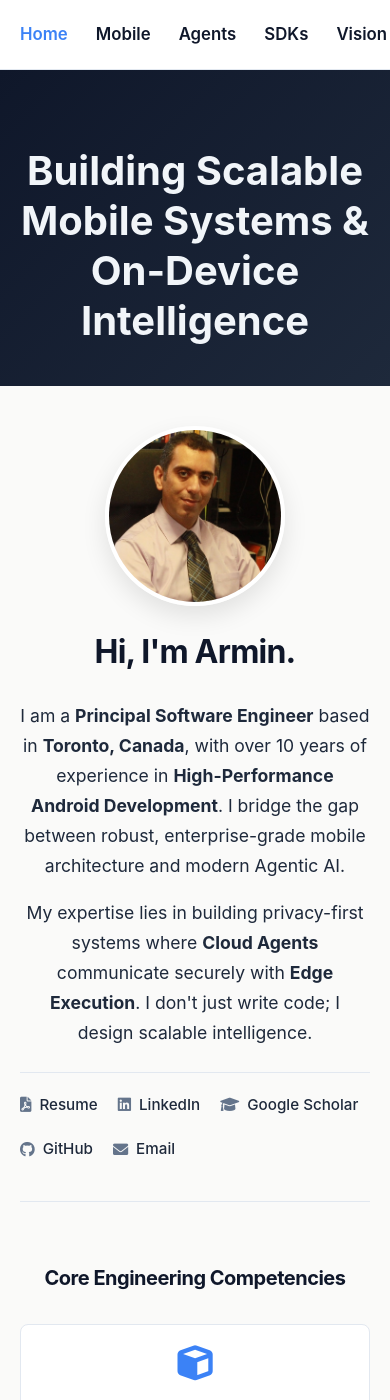
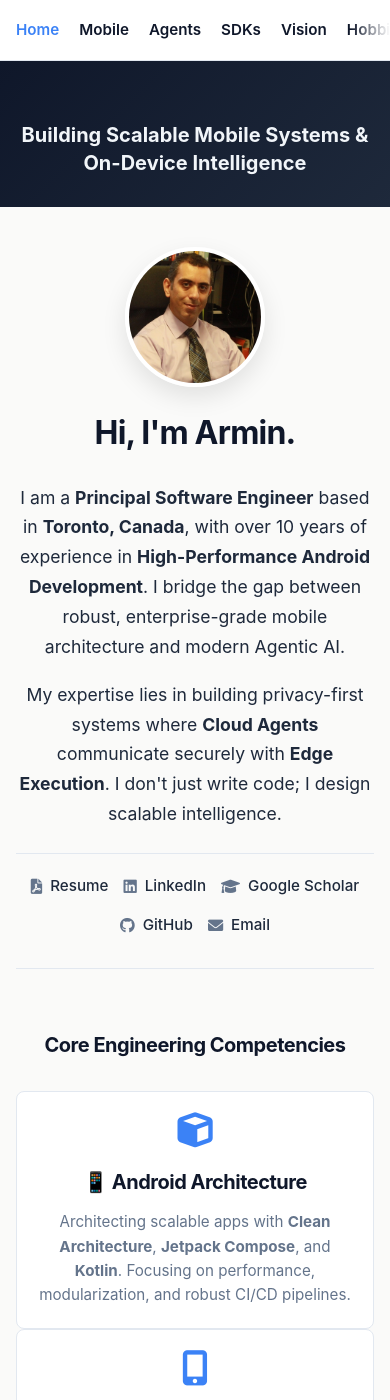
Before and after one commit to Amehran/Amehran, a Jekyll site: the page built from index.md, in a window 390 px wide and 1400 px high. Built offline with Jekyll 4.4.1, drawn with Linux system fonts in a browser that asks for light colours.

Commit message:
Fix mobile responsiveness: horizontal scroll nav and text scaling

```diff
--- a/assets/css/simple.css
+++ b/assets/css/simple.css
@@ -402,3 +402,91 @@ img {
 .gallery img:hover {
     transform: scale(1.02);
 }
+
+/* =========================================
+   MOBILE RESPONSIVENESS FIXES
+   ========================================= */
+@media (max-width: 768px) {
+
+    /* Header & Navigation */
+    header {
+        height: auto;
+        position: sticky;
+        top: 0;
+    }
+
+    .nav-container {
+        /* Enable horizontal scrolling */
+        display: flex;
+        overflow-x: auto;
+        overflow-y: hidden;
+        white-space: nowrap;
+        -webkit-overflow-scrolling: touch;
+        padding: 0 16px;
+        width: 100%;
+        height: 60px;
+        align-items: center;
+        mask-image: linear-gradient(to right, black 90%, transparent 100%);
+        -webkit-mask-image: linear-gradient(to right, black 90%, transparent 100%);
+    }
+
+    /* Hide scrollbars */
+    .nav-container::-webkit-scrollbar {
+        display: none;
+    }
+
+    .nav-container {
+        -ms-overflow-style: none;
+        scrollbar-width: none;
+    }
+
+    .nav-link {
+        margin-right: 20px;
+        font-size: 0.95rem;
+        flex-shrink: 0;
+        /* Prevent shrinking */
+    }
+
+    /* Hero Text Sizing */
+    .hero {
+        padding: 30px 15px;
+        min-height: auto;
+    }
+
+    .hero h1 {
+        font-size: 1.8rem;
+    }
+
+    .hero p {
+        font-size: 1.25rem;
+        /* Significantly smaller than desktop 2.5rem */
+        line-height: 1.4;
+    }
+
+    /* Main Container Padding */
+    main {
+        margin: 20px auto;
+        padding: 0 16px;
+    }
+
+    /* Center Profile on Mobile */
+    .profile-section {
+        flex-direction: column;
+        text-align: center;
+        gap: 20px;
+        padding-bottom: 30px;
+    }
+
+    .profile-avatar {
+        width: 140px;
+        height: 140px;
+        flex: 0 0 140px;
+        /* Prevent flex shrinking */
+        margin: 0 auto;
+    }
+
+    .profile-links {
+        justify-content: center;
+        gap: 15px;
+    }
+}
```
